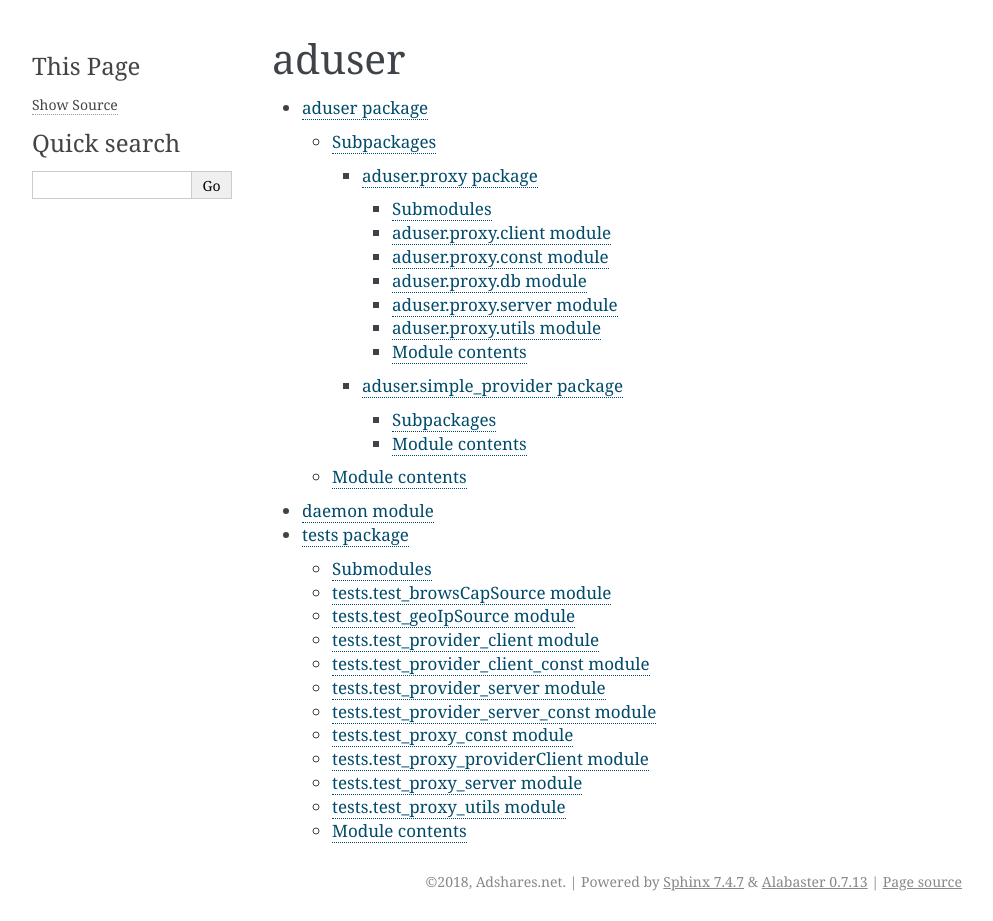
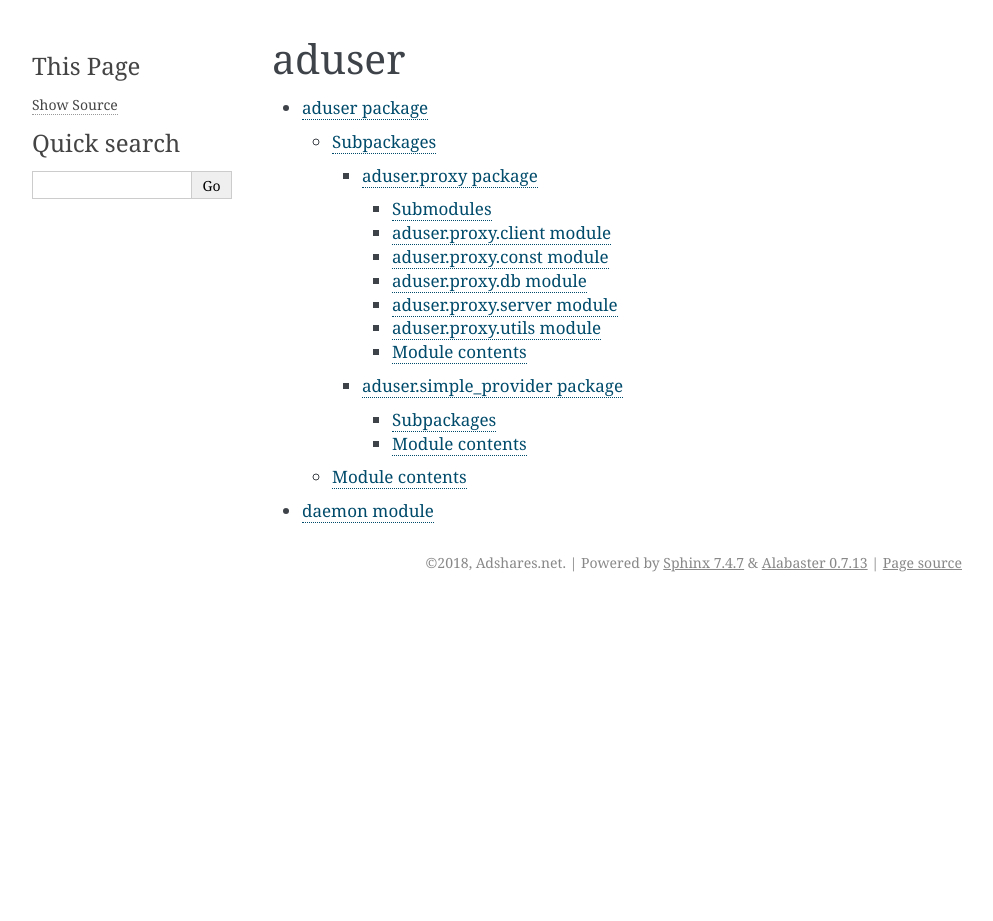
Before and after one commit to adshares/aduser, a Sphinx documentation site: the page built from docs/source/modules.rst, in a window 1280 px wide. Shown: the whole page, without its empty margins (148-1141 px from the left). Built offline with Sphinx 7.4.7, drawn with Linux system fonts in a browser that asks for light colours; after the commit the page ends 900 px from its top, so only the background shows below that.

Commit message:
Temove tests.

```diff
--- a/docs/source/modules.rst
+++ b/docs/source/modules.rst
@@ -6,4 +6,3 @@ aduser
 
    aduser
    daemon
-   tests
--- a/docs/source/tests.rst
+++ /dev/null
@@ -1,94 +0,0 @@
-tests package
-=============
-
-Submodules
-----------
-
-tests.test\_browsCapSource module
----------------------------------
-
-.. automodule:: tests.test_browsCapSource
-    :members:
-    :undoc-members:
-    :show-inheritance:
-
-tests.test\_geoIpSource module
-------------------------------
-
-.. automodule:: tests.test_geoIpSource
-    :members:
-    :undoc-members:
-    :show-inheritance:
-
-tests.test\_provider\_client module
------------------------------------
-
-.. automodule:: tests.test_provider_client
-    :members:
-    :undoc-members:
-    :show-inheritance:
-
-tests.test\_provider\_client\_const module
-------------------------------------------
-
-.. automodule:: tests.test_provider_client_const
-    :members:
-    :undoc-members:
-    :show-inheritance:
-
-tests.test\_provider\_server module
------------------------------------
-
-.. automodule:: tests.test_provider_server
-    :members:
-    :undoc-members:
-    :show-inheritance:
-
-tests.test\_provider\_server\_const module
-------------------------------------------
-
-.. automodule:: tests.test_provider_server_const
-    :members:
-    :undoc-members:
-    :show-inheritance:
-
-tests.test\_proxy\_const module
--------------------------------
-
-.. automodule:: tests.test_proxy_const
-    :members:
-    :undoc-members:
-    :show-inheritance:
-
-tests.test\_proxy\_providerClient module
-----------------------------------------
-
-.. automodule:: tests.test_proxy_providerClient
-    :members:
-    :undoc-members:
-    :show-inheritance:
-
-tests.test\_proxy\_server module
---------------------------------
-
-.. automodule:: tests.test_proxy_server
-    :members:
-    :undoc-members:
-    :show-inheritance:
-
-tests.test\_proxy\_utils module
--------------------------------
-
-.. automodule:: tests.test_proxy_utils
-    :members:
-    :undoc-members:
-    :show-inheritance:
-
-
-Module contents
----------------
-
-.. automodule:: tests
-    :members:
-    :undoc-members:
-    :show-inheritance:
```
